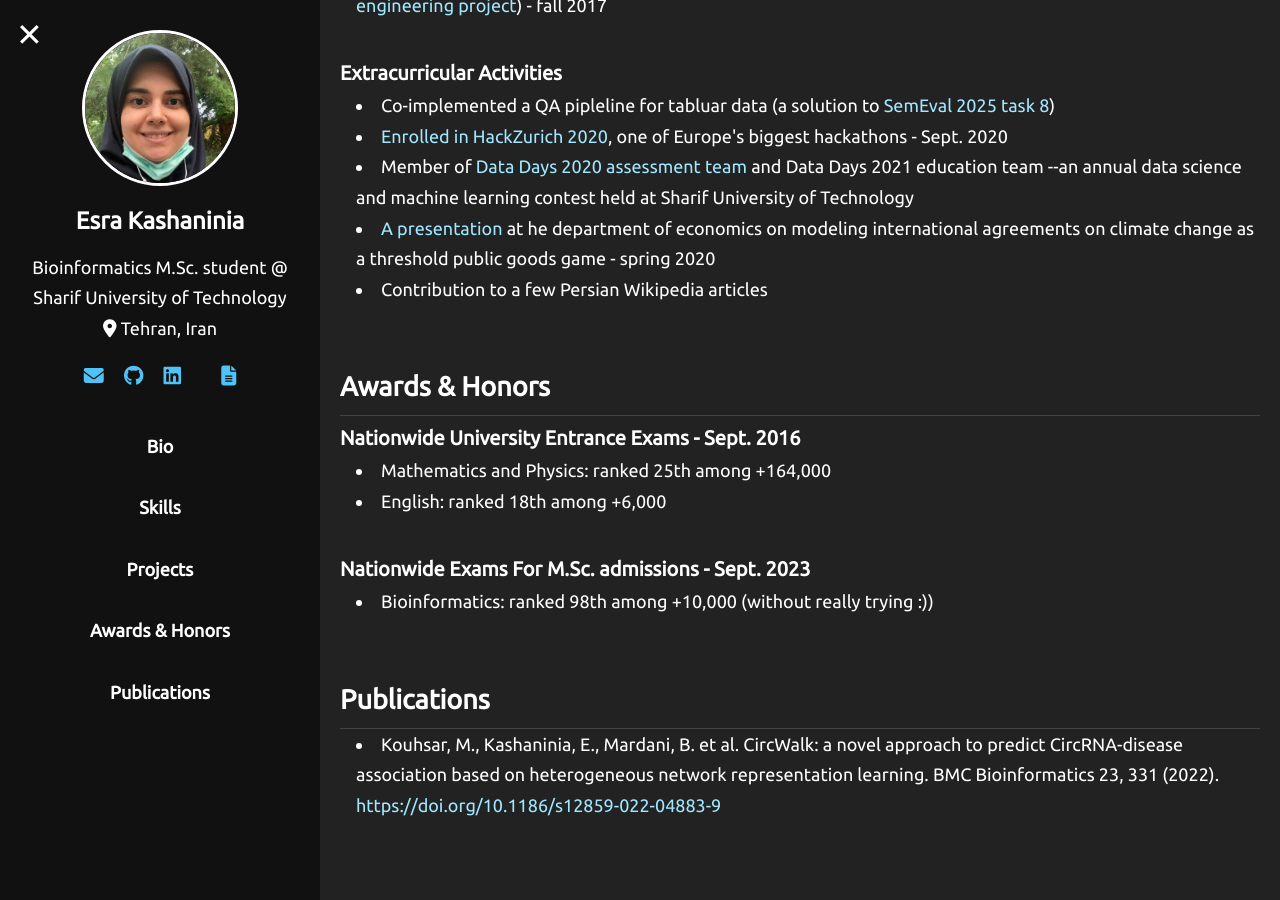
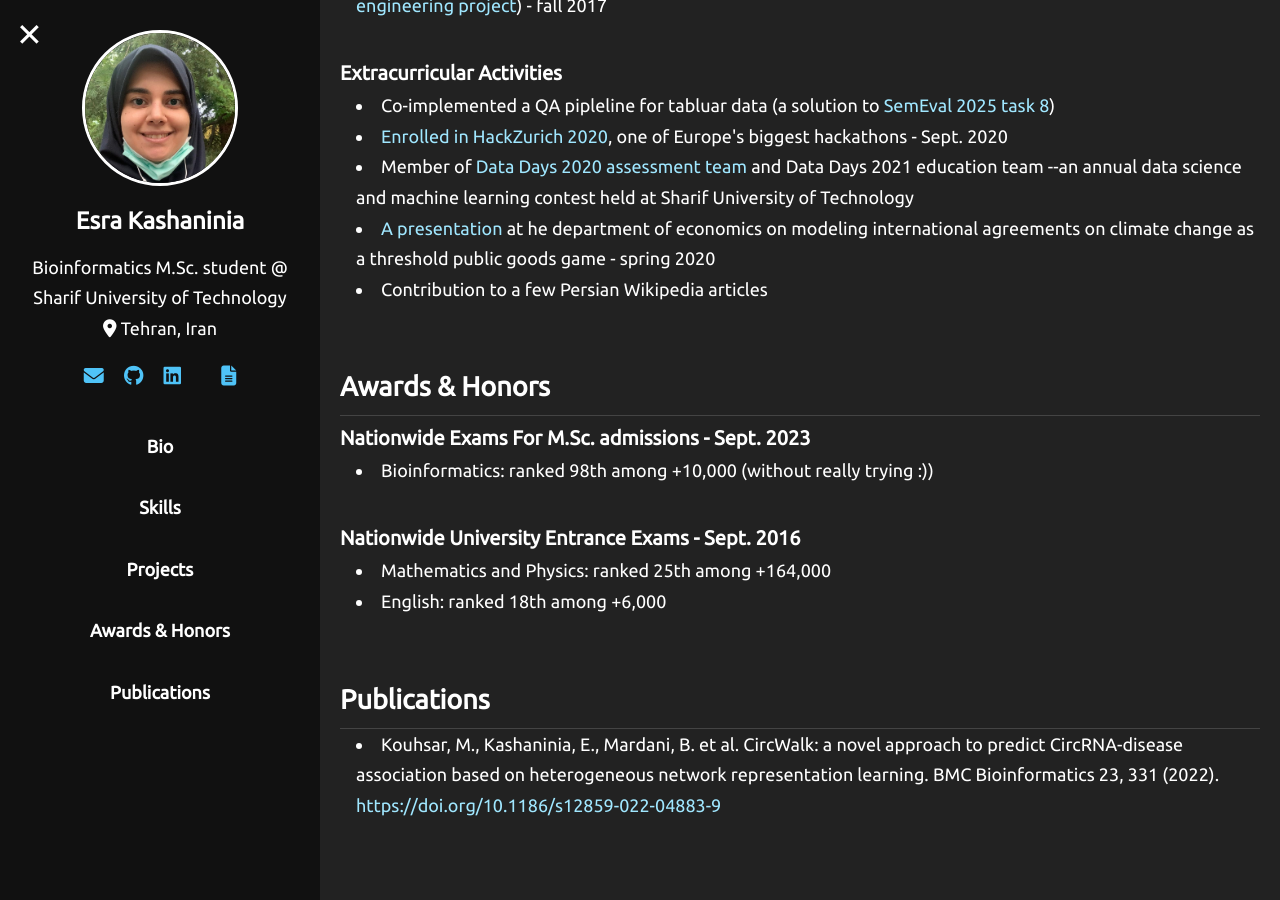
Before and after one commit to Esra-K/Esra-K.github.io, a Jekyll site: the page built from index.md, in a window 1280 px wide and 900 px high, scrolled down 2750 px. Built offline with Jekyll 4.4.1, drawn with Linux system fonts in a browser that asks for light colours; a style sheet for code colours, icons or effects is not loaded.

Commit message:
minor content change

```diff
--- a/index.md
+++ b/index.md
@@ -314,18 +314,19 @@ layout: default
 
   <section id="honors">
     <h2>Awards & Honors</h2>
-    <h3>Nationwide University Entrance Exams - Sept. 2016</h3>
-    <ul>
-      <li>Mathematics and Physics: ranked 25th among +164,000</li>
-      <li>English: ranked 18th among +6,000</li>
-    </ul>
-    <br />
     <h3>Nationwide Exams For M.Sc. admissions - Sept. 2023</h3>
     <ul>
       <li>
         Bioinformatics: ranked 98th among +10,000 (without really trying :))
       </li>
     </ul>
+    <br />
+    <h3>Nationwide University Entrance Exams - Sept. 2016</h3>
+    <ul>
+      <li>Mathematics and Physics: ranked 25th among +164,000</li>
+      <li>English: ranked 18th among +6,000</li>
+    </ul>
+
   </section>
 
   <section id="publications">
```
